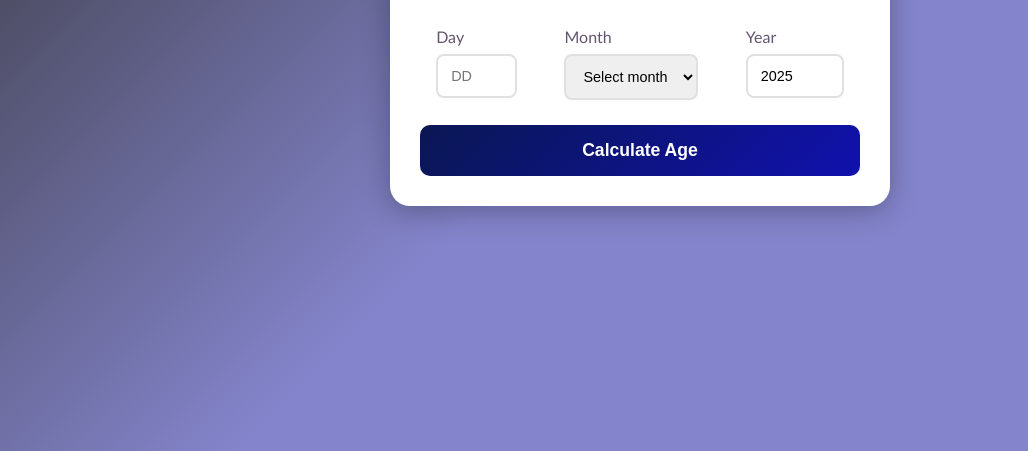
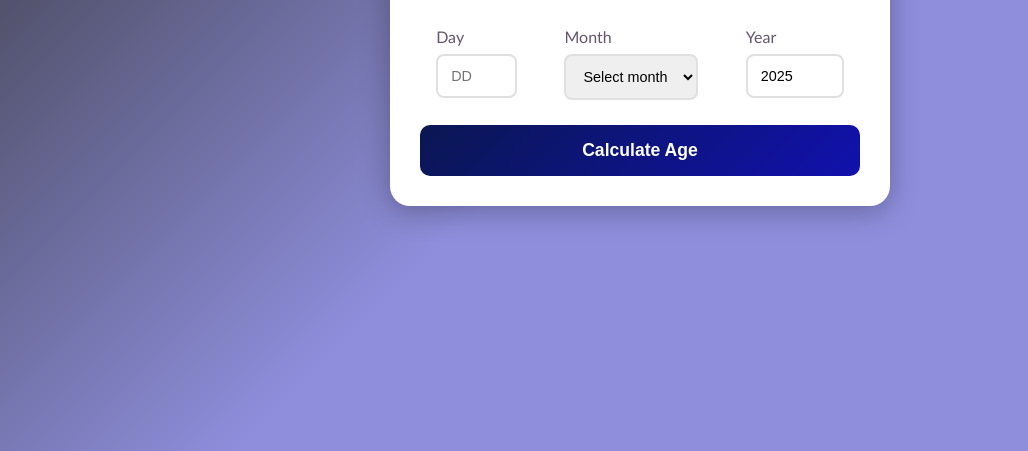
Before and after one commit to thetallcaptain/CodeAlpha_AgeCalculator, a plain HTML site: page age-calculator.html in a window 1280 px wide. Shown: the part 349-800 px from the top of the page, without its empty margins (0-1028 px from the left). Drawn offline with Linux system fonts and the light colour scheme; files that its build step writes are made by us from their sources.

Commit message:
small change in the linear gradient

```diff
--- a/age-calculator.css
+++ b/age-calculator.css
@@ -9,7 +9,7 @@ body {
     display: flex;
     justify-content: center;
     align-items: center;
-    background: linear-gradient(135deg, rgba(0, 0, 0, 0.801), #8484cc 50%);
+    background: linear-gradient(135deg, rgba(0, 0, 0, 0.801), #8e8edd 50%);
     font-family:'Trebuchet MS', 'Lucida Sans Unicode', 'Lucida Grande', 'Lucida Sans', Arial, sans-serif;
     padding: 25px;
 }
```
